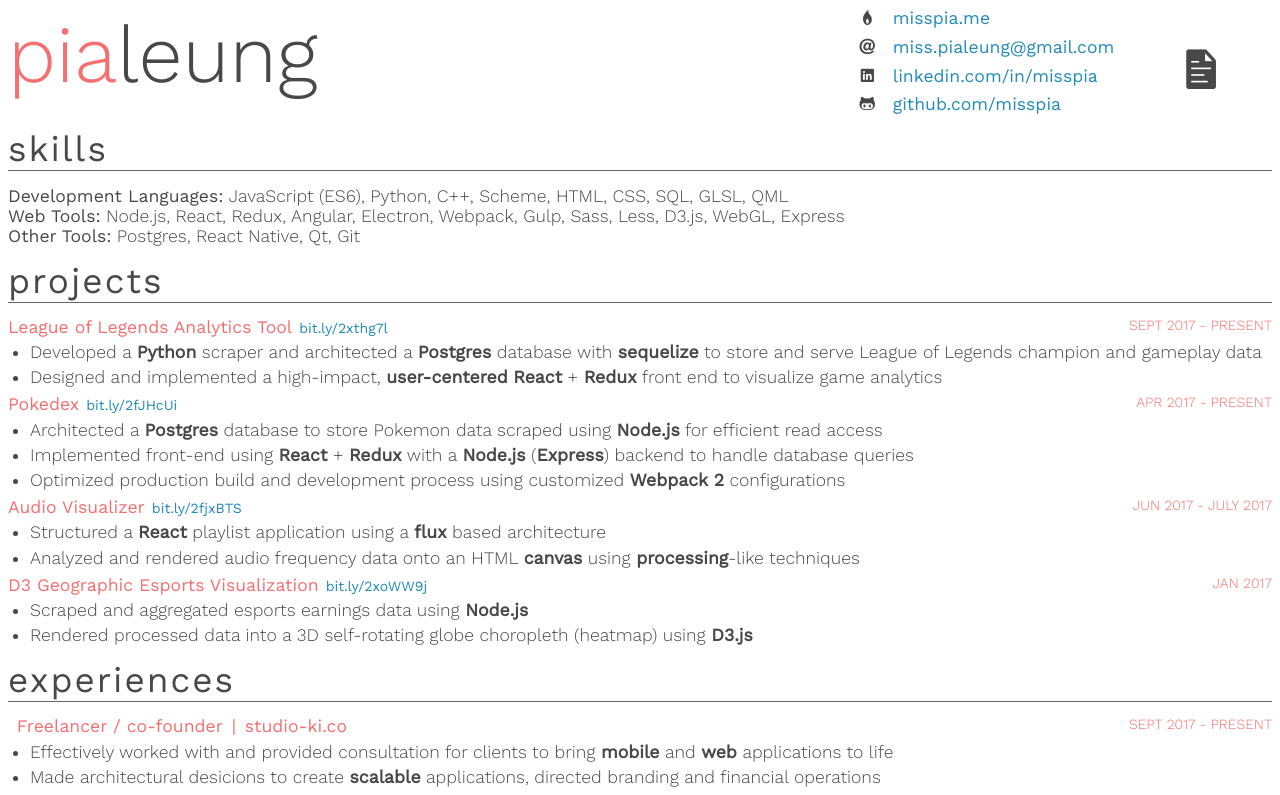
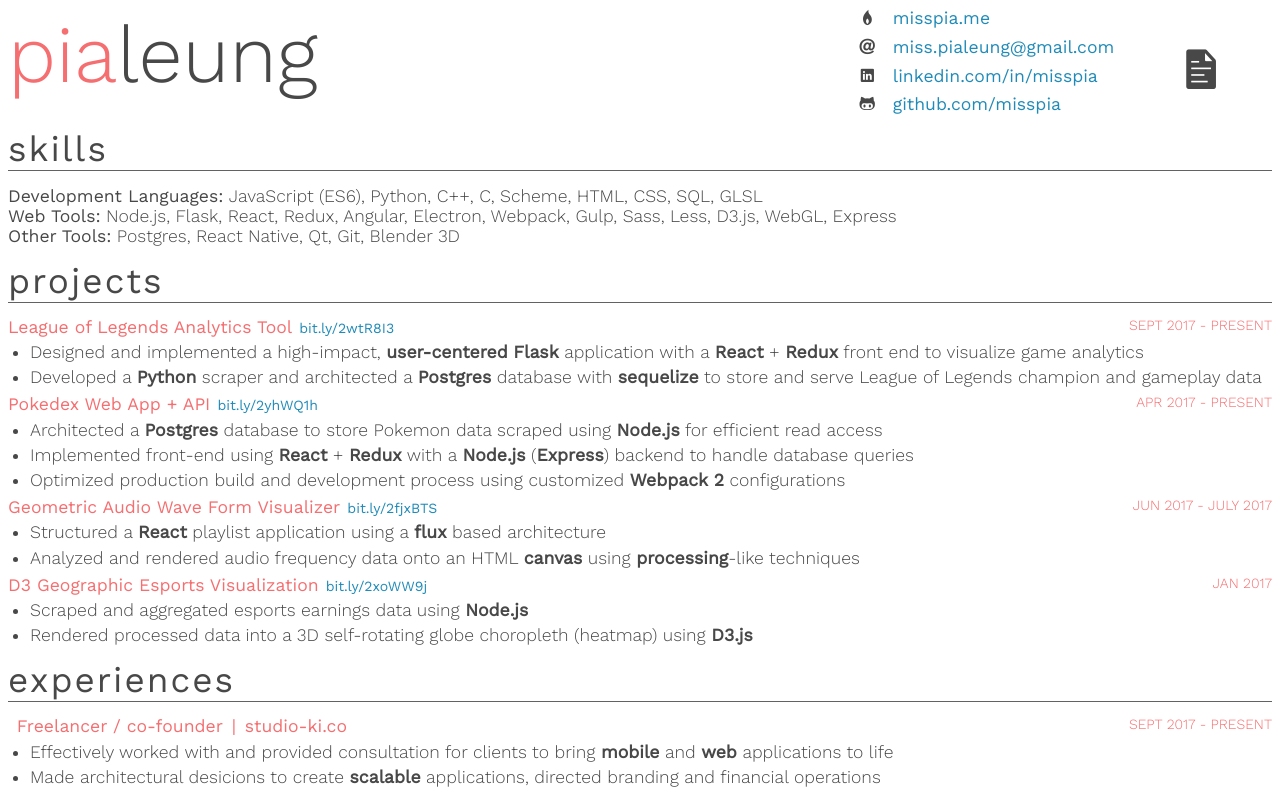
Before and after one commit to misspia/resume, a React app: page / in a window 1280 px wide. Shown: the top 795 px of the page. Built offline with nearby package versions, Linux system fonts and the light colour scheme.

Commit message:
update pokedex link, add flask to lol analytics

```diff
--- a/src/experiences/metadata.js
+++ b/src/experiences/metadata.js
@@ -22,7 +22,7 @@ module.exports = {
 		},
 		{
 			title: 'Software Engineer, part-time',
-			division: 'Manufacturing Tools',
+			division: 'Manufacturing Automation',
 			company: 'Thalmic Labs',
 			companySrc: 'https://www.thalmic.com/',
 			startdate: 'sept 2017',
--- a/src/projects/metadata.js
+++ b/src/projects/metadata.js
@@ -5,26 +5,26 @@ module.exports = {
 			title: 'League of Legends Analytics Tool',
 			startdate: 'sept 2017',
 			enddate: 'present',
-			link: 'http://bit.ly/2xthg7l',
-			linkDisplay: 'bit.ly/2xthg7l',
+			link: 'http://bit.ly/2wtR8I3',
+			linkDisplay: 'bit.ly/2wtR8I3',
 			descriptions: [
+			`
+				Designed and implemented a high-impact, user-centered Flask application with a
+				React + Redux front end to visualize game analytics
+			`,
 			`
 				Developed a Python scraper and architected a Postgres database with sequelize to store
 				and serve League of Legends champion and gameplay data
-			`,
-			`
-				Designed and implemented a high-impact, user-centered React + Redux front end to visualize
-				game analytics
 			`
 			],
-			keywords: ['Python', 'Jupyter Notebook', 'sequelize', 'Postgres', 'React', 'Redux', 'user-centered']
+			keywords: ['Flask', 'Python', 'Jupyter Notebook', 'sequelize', 'Postgres', 'React', 'Redux', 'user-centered']
 		},
 		{
-			title: 'Pokedex',
+			title: 'Pokedex Web App + API',
 			startdate: 'apr 2017',
 			enddate: 'present',
-			link: 'http://bit.ly/2fJHcUi',
-			linkDisplay: 'bit.ly/2fJHcUi',
+			link: 'http://bit.ly/2yhWQ1h',
+			linkDisplay: 'bit.ly/2yhWQ1h',
 			descriptions: [
 				`
 				Architected a Postgres database to store Pokemon data scraped using Node.js for
@@ -41,7 +41,7 @@ module.exports = {
 			keywords: ['Postgres', 'Node.js', 'React', 'Redux', 'routing', 'Express', 'Webpack 2']
 		},
 		{
-			title: 'Audio Visualizer',
+			title: 'Geometric Audio Wave Form Visualizer',
 			startdate: 'jun 2017',
 			enddate: 'july 2017',
 			link: 'http://bit.ly/2fjxBTS',
--- a/src/skills/metadata.js
+++ b/src/skills/metadata.js
@@ -4,14 +4,14 @@ module.exports = {
 		{
 			title: 'Development Languages',
 			list: [
-				'JavaScript (ES6)', 'Python', 'C++', 'Scheme',
-				'HTML', 'CSS', 'SQL', 'GLSL', 'QML'
+				'JavaScript (ES6)', 'Python', 'C++', 'C', 'Scheme',
+				'HTML', 'CSS', 'SQL', 'GLSL'
 			]
 		},
 		{
 			title: 'Web Tools',
 			list: [
-				'Node.js', 'React', 'Redux', 'Angular', 'Electron',
+				'Node.js', 'Flask', 'React', 'Redux', 'Angular', 'Electron',
 				'Webpack', 'Gulp', 'Sass', 'Less', 'D3.js', 'WebGL',
 				'Express'
 			]
@@ -19,7 +19,7 @@ module.exports = {
 		{
 			title: 'Other Tools',
 			list: [
-				'Postgres', 'React Native', 'Qt', 'Git'
+				'Postgres', 'React Native', 'Qt', 'Git', 'Blender 3D'
 			]
 		}
 	]
```
Also changed, not shown: 1 other file (tests, documents, lock files or other folders).
